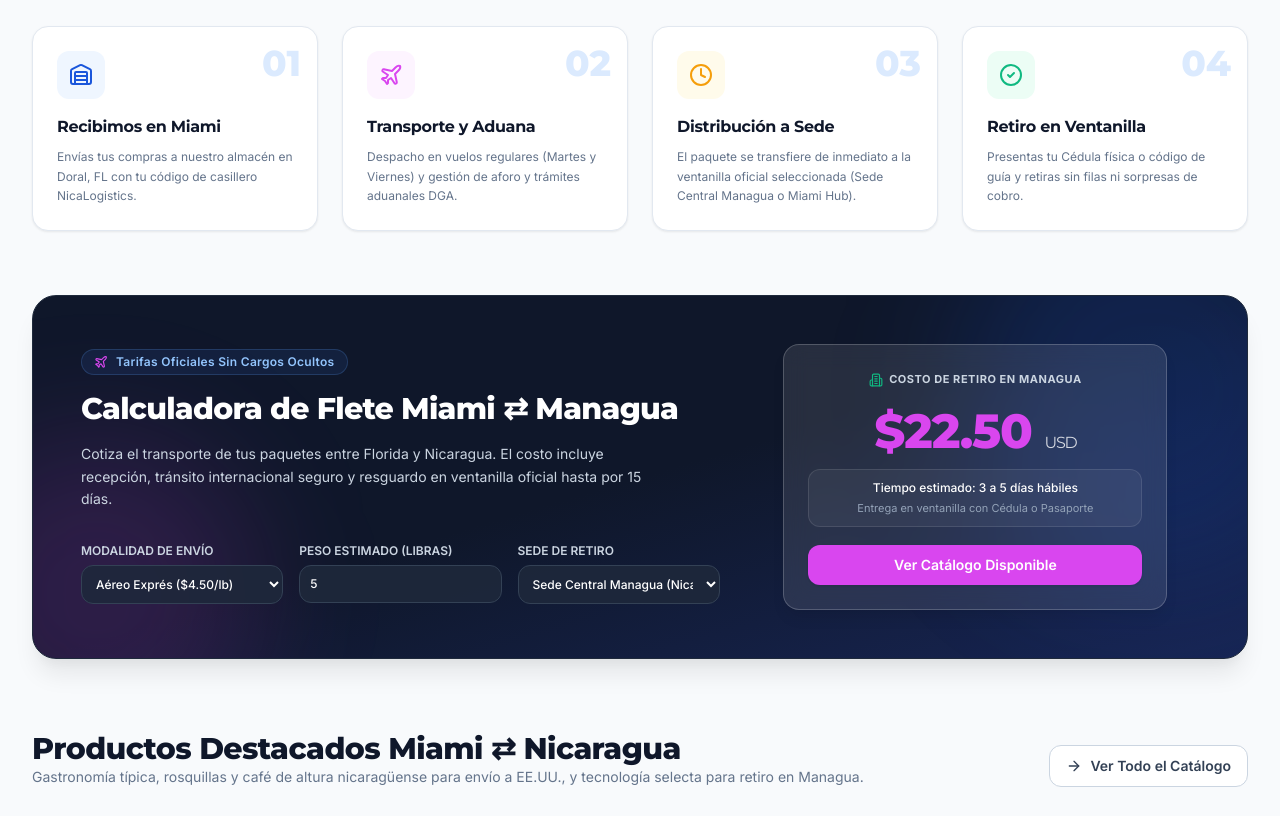
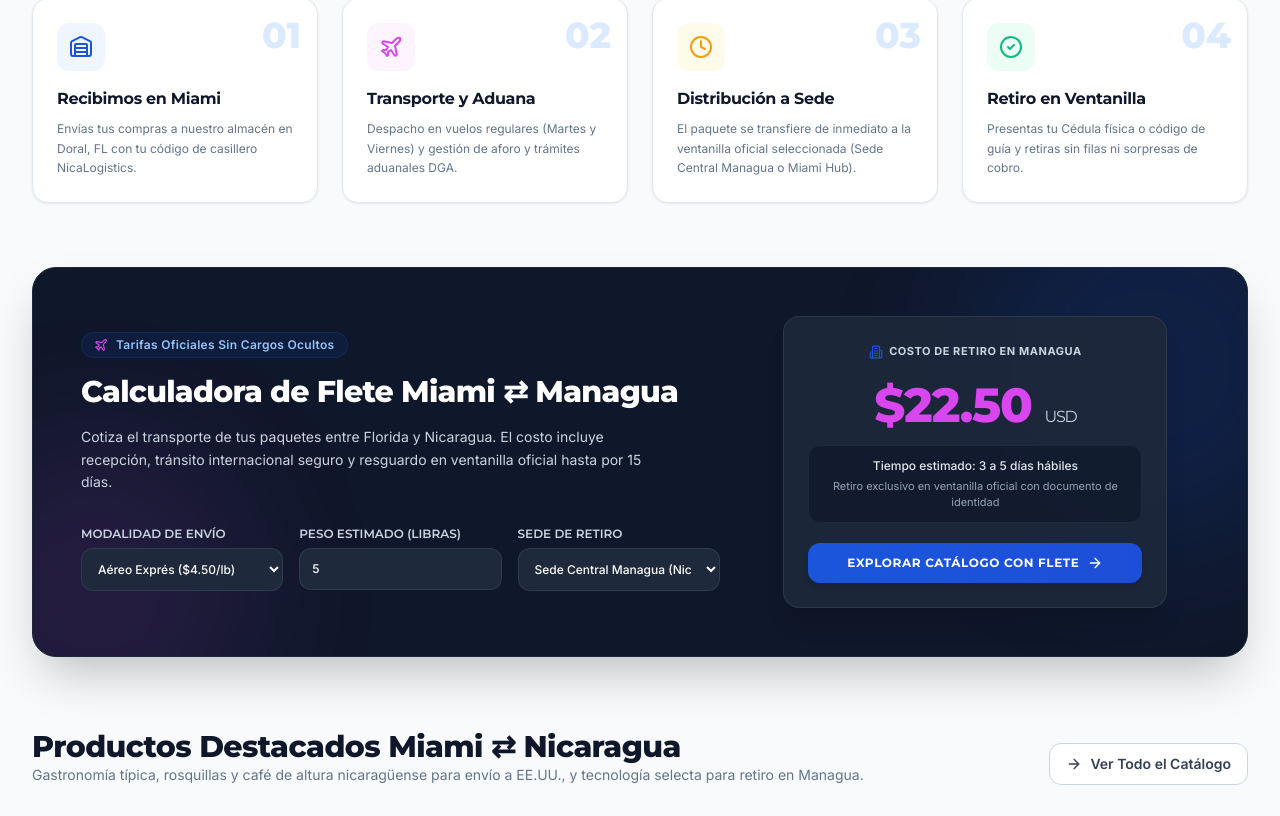
Before and after one commit to pruebasdavis165-maker/UNI-SISTEMAS-ADMINISTRACION, a Next.js app in the folder frontend/: page / in a window 1280 px wide. Shown: the part 984-1800 px from the top of the page. Built offline with nearby package versions, Linux system fonts and the light colour scheme; grey boxes are pictures that could not be loaded.

Commit message:
style(ui): harmonize freight calculator colors with corporate dark palette, clean footer text and fix API routing

```diff
--- a/frontend/app/catalogo/page.jsx
+++ b/frontend/app/catalogo/page.jsx
@@ -154,7 +154,7 @@
           {/* Quick Notice Badge */}
           <div className="pt-2 flex items-center gap-2 text-xs text-blue-200">
             <MapPin className="w-4 h-4 text-accent-magenta shrink-0" />
-            <span>Sin entregas a domicilio. Retiro seguro con identificación oficial en ventanilla.</span>
+            <span>Retiro seguro en ventanilla oficial presentando identificación física.</span>
           </div>
         </div>
       </div>
--- a/frontend/app/checkout/page.jsx
+++ b/frontend/app/checkout/page.jsx
@@ -295,7 +295,7 @@
               <div className="p-3 bg-amber-50 rounded-xl border border-amber-200 text-amber-800 text-xs font-inter flex items-start gap-2">
                 <AlertTriangle className="w-4 h-4 text-alert-amber shrink-0 mt-0.5" />
                 <span>
-                  <strong>Política Operativa Estricta:</strong> NicaLogistics no realiza envíos a domicilio particulares. Toda compra debe ser retirada en ventanilla presentando tu documento de identidad.
+                  <strong>Política Operativa Estricta:</strong> NicaLogistics opera exclusivamente bajo entrega y retiro en ventanilla oficial autorizada. Toda orden debe ser retirada presentando tu documento de identidad oficial.
                 </span>
               </div>
 
--- a/frontend/app/page.jsx
+++ b/frontend/app/page.jsx
@@ -48,8 +48,7 @@
               </h1>
 
               <p className="font-inter text-base sm:text-lg text-slate-600 max-w-2xl leading-relaxed">
-                El sistema logístico más confiable de la región. Sin entregas a domicilio fallidas ni riesgos en la calle.
-                Tus compras y encomiendas viajan protegidas entre nuestras <strong>bóvedas de seguridad en Managua y Miami Hub</strong> para retiro personal en ventanilla oficial.
+                El sistema comercial y logístico bilateral más seguro de la región. Tus compras y encomiendas viajan protegidas entre nuestras <strong>bóvedas de seguridad en Managua y Miami Hub</strong> para retiro personal en ventanilla oficial.
               </p>
 
               {/* Interactive Tracking Widget */}
@@ -247,15 +246,15 @@
 
       {/* 3. CALCULADORA DE FLETE INTERNACIONAL */}
       <section className="max-w-7xl mx-auto px-4 sm:px-6 lg:px-8">
-        <div className="bg-gradient-to-br from-slate-900 via-slate-900 to-blue-950 rounded-3xl p-8 sm:p-12 text-white shadow-soft-xl border border-slate-800 relative overflow-hidden">
-          {/* Subtle Ambient Glows */}
-          <div className="absolute -top-24 -right-24 w-96 h-96 bg-primary-blue/20 rounded-full blur-3xl pointer-events-none"></div>
-          <div className="absolute -bottom-24 -left-24 w-80 h-80 bg-accent-magenta/15 rounded-full blur-3xl pointer-events-none"></div>
+        <div className="bg-[#0F172A] rounded-3xl p-8 sm:p-12 text-white shadow-2xl border border-slate-800 relative overflow-hidden">
+          {/* Subtle Corporate Ambient Glow */}
+          <div className="absolute -top-24 -right-24 w-96 h-96 bg-primary-blue/15 rounded-full blur-3xl pointer-events-none"></div>
+          <div className="absolute -bottom-24 -left-24 w-80 h-80 bg-accent-magenta/10 rounded-full blur-3xl pointer-events-none"></div>
 
           <div className="grid grid-cols-1 lg:grid-cols-12 gap-8 items-center relative z-10">
 
             <div className="lg:col-span-7 space-y-4">
-              <span className="inline-flex items-center gap-2 px-3 py-1 rounded-full bg-blue-500/10 border border-blue-400/20 text-blue-300 text-xs font-semibold tracking-wide">
+              <span className="inline-flex items-center gap-2 px-3 py-1 rounded-full bg-primary-blue/10 border border-primary-blue/20 text-blue-300 text-xs font-semibold tracking-wide">
                 <Plane className="w-3.5 h-3.5 text-accent-magenta" />
                 Tarifas Oficiales Sin Cargos Ocultos
               </span>
@@ -269,13 +268,13 @@
 
               <div className="grid grid-cols-1 sm:grid-cols-3 gap-4 pt-4">
                 <div>
-                  <label className="block text-xs font-semibold uppercase text-slate-300 mb-1.5 font-inter">
+                  <label className="block text-xs font-semibold uppercase text-slate-300 mb-1.5 font-montserrat">
                     Modalidad de Envío
                   </label>
                   <select
                     value={calcService}
                     onChange={(e) => setCalcService(e.target.value)}
-                    className="w-full bg-slate-800/90 hover:bg-slate-800 text-white rounded-xl p-2.5 border border-slate-700 text-xs font-inter font-medium focus:outline-none focus:ring-2 focus:ring-primary-blue transition-all"
+                    className="w-full bg-[#1E293B] hover:bg-slate-800 text-white rounded-xl p-3 border border-slate-700/80 text-xs font-inter font-medium focus:outline-none focus:ring-2 focus:ring-primary-blue focus:border-primary-blue transition-all"
                   >
                     <option value="aereo">Aéreo Exprés ($4.50/lb)</option>
                     <option value="maritimo">Marítimo Carga ($1.85/lb)</option>
@@ -283,7 +282,7 @@
                 </div>
 
                 <div>
-                  <label className="block text-xs font-semibold uppercase text-slate-300 mb-1.5 font-inter">
+                  <label className="block text-xs font-semibold uppercase text-slate-300 mb-1.5 font-montserrat">
                     Peso Estimado (Libras)
                   </label>
                   <input
@@ -292,18 +291,18 @@
                     max="500"
                     value={calcWeight}
                     onChange={(e) => setCalcWeight(Math.max(1, parseInt(e.target.value) || 1))}
-                    className="w-full bg-slate-800/90 hover:bg-slate-800 text-white rounded-xl p-2.5 border border-slate-700 text-xs font-inter font-medium focus:outline-none focus:ring-2 focus:ring-primary-blue transition-all"
+                    className="w-full bg-[#1E293B] hover:bg-slate-800 text-white rounded-xl p-3 border border-slate-700/80 text-xs font-inter font-medium focus:outline-none focus:ring-2 focus:ring-primary-blue focus:border-primary-blue transition-all"
                   />
                 </div>
 
                 <div>
-                  <label className="block text-xs font-semibold uppercase text-slate-300 mb-1.5 font-inter">
+                  <label className="block text-xs font-semibold uppercase text-slate-300 mb-1.5 font-montserrat">
                     Sede de Retiro
                   </label>
                   <select
                     value={calcSede}
                     onChange={(e) => setCalcSede(e.target.value)}
-                    className="w-full bg-slate-800/90 hover:bg-slate-800 text-white rounded-xl p-2.5 border border-slate-700 text-xs font-inter font-medium focus:outline-none focus:ring-2 focus:ring-primary-blue transition-all"
+                    className="w-full bg-[#1E293B] hover:bg-slate-800 text-white rounded-xl p-3 border border-slate-700/80 text-xs font-inter font-medium focus:outline-none focus:ring-2 focus:ring-primary-blue focus:border-primary-blue transition-all"
                   >
                     <option value="Managua">Sede Central Managua (Nicaragua)</option>
                     <option value="Miami">Sede Miami Hub (Estados Unidos)</option>
@@ -313,24 +312,28 @@
             </div>
 
             <div className="lg:col-span-5 flex justify-center">
-              <div className="w-full max-w-sm bg-white/10 backdrop-blur-md rounded-2xl p-6 border border-white/20 text-center space-y-3.5 shadow-soft-lg">
+              <div className="w-full max-w-sm bg-[#1E293B]/90 backdrop-blur-md rounded-2xl p-6 border border-slate-700/70 text-center space-y-4 shadow-xl">
                 <div className="inline-flex items-center gap-1.5 text-[11px] uppercase font-bold tracking-wider text-slate-300 font-inter">
-                  <Building2 className="w-3.5 h-3.5 text-success-green" />
+                  <Building2 className="w-3.5 h-3.5 text-primary-blue" />
                   Costo de Retiro en {calcSede}
                 </div>
                 <div className="font-montserrat font-extrabold text-4xl sm:text-5xl text-accent-magenta tracking-tight">
-                  ${calculateEstimate()} <span className="text-base text-white/80 font-normal">USD</span>
+                  ${calculateEstimate()} <span className="text-base text-slate-300 font-normal">USD</span>
                 </div>
-                <div className="p-2.5 rounded-xl bg-white/5 border border-white/10 text-xs text-slate-300 space-y-1">
-                  <p className="font-medium text-white">
+                <div className="p-3 rounded-xl bg-[#0F172A]/70 border border-slate-800 text-xs text-slate-300 space-y-1">
+                  <p className="font-medium text-slate-200">
                     {calcService === 'aereo' ? 'Tiempo estimado: 3 a 5 días hábiles' : 'Tiempo marítimo: 12 a 15 días'}
                   </p>
-                  <p className="text-[11px] text-slate-400">Entrega en ventanilla con Cédula o Pasaporte</p>
+                  <p className="text-[11px] text-slate-400">Retiro exclusivo en ventanilla oficial con documento de identidad</p>
                 </div>
                 <Link href="/catalogo" className="block pt-1">
-                  <Button variant="accent" className="w-full font-bold shadow-soft-md">
-                    Ver Catálogo Disponible
-                  </Button>
+                  <button
+                    type="button"
+                    className="w-full py-3 px-4 rounded-xl font-montserrat font-bold text-xs uppercase tracking-wider text-white bg-gradient-to-r from-primary-blue to-blue-700 hover:from-primary-blue hover:to-accent-magenta shadow-md hover:shadow-lg transition-all duration-300 flex items-center justify-center gap-2"
+                  >
+                    <span>Explorar Catálogo con Flete</span>
+                    <ArrowRight className="w-4 h-4" />
+                  </button>
                 </Link>
               </div>
             </div>
@@ -561,13 +564,14 @@
 
       {/* 6. CALL TO ACTION FINAL */}
       <section className="max-w-7xl mx-auto px-4 sm:px-6 lg:px-8">
-        <div className="bg-primary-blue rounded-3xl p-8 sm:p-12 text-white text-center space-y-6 shadow-soft-xl relative overflow-hidden">
+        <div className="bg-[#0F172A] rounded-3xl p-8 sm:p-12 text-white text-center space-y-6 shadow-soft-xl border border-slate-800 relative overflow-hidden">
+          <div className="absolute -top-16 -right-16 w-64 h-64 bg-primary-blue/20 rounded-full blur-2xl pointer-events-none"></div>
           <div className="max-w-2xl mx-auto space-y-3 relative z-10">
             <h2 className="font-montserrat font-extrabold text-3xl sm:text-4xl text-white">
-              ¿Listo para ordenar y retirar en tu ventanilla más cercana?
+              ¿Listo para ordenar y retirar en tu ventanilla oficial?
             </h2>
-            <p className="font-inter text-blue-100 text-sm sm:text-base">
-              Abre tu cuenta gratis hoy mismo y experimenta la tranquilidad del modelo Sede a Sede.
+            <p className="font-inter text-slate-300 text-sm sm:text-base">
+              Abre tu cuenta gratis hoy mismo para compras y traslados de encomiendas entre Miami Hub y Managua Central.
             </p>
             <div className="pt-4 flex flex-col sm:flex-row gap-3 justify-center">
               <Link href="/registro">
@@ -576,7 +580,7 @@
                 </Button>
               </Link>
               <Link href="/catalogo">
-                <Button variant="outline" size="lg" className="bg-white/10 text-white border-white/30 hover:bg-white/20">
+                <Button variant="outline" size="lg" className="bg-white/10 text-white border-white/20 hover:bg-white/20">
                   Explorar Catálogo
                 </Button>
               </Link>
--- a/frontend/app/panel/page.jsx
+++ b/frontend/app/panel/page.jsx
@@ -96,7 +96,7 @@
               Operaciones Centralizadas en Sucursales
             </h2>
             <p className="text-white/80 text-xs sm:text-sm font-inter leading-relaxed">
-              Todos los pedidos facturados y encomiendas se reciben y retiran en las sedes oficiales (Sede Central Managua y Sede Miami Hub). La plataforma opera bajo el modelo Sede a Sede sin entregas a domicilio.
+              Todos los pedidos facturados y encomiendas se reciben y retiran en las sedes oficiales (Sede Central Managua y Sede Miami Hub). La plataforma opera bajo el modelo oficial de retiro exclusivo en ventanilla.
             </p>
           </div>
           <div className="absolute right-6 -bottom-6 opacity-10 pointer-events-none">
--- a/frontend/components/Footer.jsx
+++ b/frontend/components/Footer.jsx
@@ -14,7 +14,7 @@
             </div>
             <div>
               <h4 className="font-montserrat font-bold text-white text-base">Retiro Seguro en Ventanilla</h4>
-              <p className="text-xs text-slate-400">Retiro seguro en ventanilla física oficial</p>
+              <p className="text-xs text-slate-400">Retiro seguro en ventanilla física oficial.</p>
             </div>
           </div>
 
@@ -24,12 +24,12 @@
             </div>
             <div>
               <h4 className="font-montserrat font-bold text-white text-base">Horarios Cómodos</h4>
-              <p className="text-xs text-slate-400">Atención de Lunes a Sábado hasta 6:00 PM</p>
+              <p className="text-xs text-slate-400">Atención de Lunes a Sábado hasta 6:00 PM.</p>
             </div>
           </div>
 
           <div className="flex items-center justify-center md:justify-start gap-4 p-4 rounded-xl bg-slate-900/50 border border-slate-800">
-            <div className="w-12 h-12 rounded-xl bg-success-green/20 flex items-center justify-center text-success-green">
+            <div className="w-12 h-12 rounded-xl bg-primary-blue/20 flex items-center justify-center text-primary-blue">
               <MapPin className="w-6 h-6" />
             </div>
             <div>
```
Also changed, not shown: frontend/lib/auth.js (+10 -1 lines), 1 other file (tests, documents, lock files or other folders).
